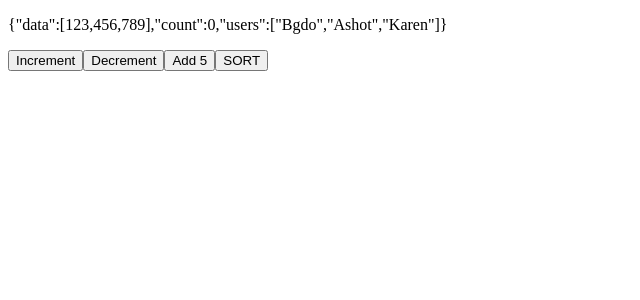
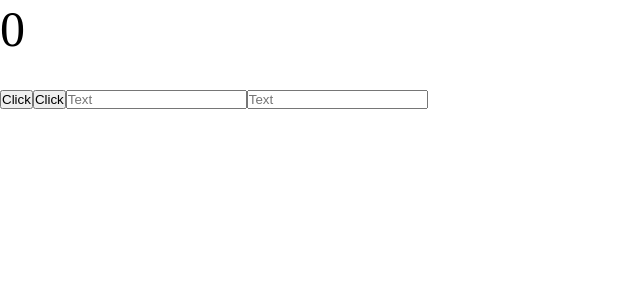
Before and after one commit to VaheM27/react_ujexner, a React (Create React App) app: page / in a window 1280 px wide. Shown: the top 300 px of the page, without its empty margins (0-640 px from the left). Built offline with nearby package versions, Linux system fonts and the light colour scheme.

Commit message:
useContext,useRef

```diff
--- /dev/null
+++ b/src/Lesson23-1/App.css
@@ -0,0 +1,18 @@
+* {
+    margin: 0;
+    padding: 0;
+    box-sizing: border-box;
+}
+
+a {
+    text-decoration: none;
+}
+
+ul,
+ol {
+    list-style: none;
+}
+
+div{
+    font-size: 50px;
+}
--- /dev/null
+++ b/src/Lesson23-1/App.jsx
@@ -0,0 +1,56 @@
+import { useEffect, useRef, useState } from "react";
+import "./App.css";
+
+const App = () => {
+  const [number, setNumber] = useState(0);
+  const ref = useRef(0);
+  const inputRef = useRef(null);
+  const inputRef2 = useRef(null);
+
+  useEffect(() => {
+    console.log("Render");
+  }, [number]);
+
+  const handelClick = () => {
+    ref.current++;
+    if (ref.current === 20) {
+      setNumber(ref.current);
+    }
+    console.log(ref.current);
+    // console.log(ref.current, "current");
+    // inputRef.current.focus();
+    // inputRef2.current.style.backgroundColor = "";
+    // inputRef.current.style.backgroundColor = "red";
+    // setNumber((prev) => prev + 1);
+  };
+
+  const handelClick2 = () => {
+    // ref.current++;
+    // console.log(ref.current);
+    inputRef2.current.focus();
+    inputRef.current.style.backgroundColor = "";
+    inputRef2.current.style.backgroundColor = "green";
+  };
+
+  return (
+    <div>
+      <p>{number}</p>
+      <button onClick={handelClick}>Click</button>
+      <button onClick={handelClick2}>Click</button>
+      <input
+        type="text"
+        placeholder="Text"
+        ref={inputRef}
+        onChange={handelClick}
+      />
+      <input
+        type="text"
+        placeholder="Text"
+        ref={inputRef2}
+        onChange={handelClick}
+      />
+    </div>
+  );
+};
+
+export default App;
--- /dev/null
+++ b/src/Lesson23/App.jsx
@@ -0,0 +1,20 @@
+import React, { createContext, useState } from "react";
+import ComponentA from "./components/ComponentA/ComponentA";
+import Navbar from "./components/Navbar/Navbar";
+
+export const UserData = createContext();
+
+const App = () => {
+  const [data, setData] = useState([{ id: "1", name: "Bdgo" }]);
+
+  return (
+    <div>
+      <UserData.Provider value={data}>
+        <Navbar />
+        <ComponentA />
+      </UserData.Provider>
+    </div>
+  );
+};
+
+export default App;
--- /dev/null
+++ b/src/Lesson23/components/CompnentB/Component.css
@@ -0,0 +1,4 @@
+p {
+  padding: 50px;
+  border: 1px solid #000;
+}
--- /dev/null
+++ b/src/Lesson23/components/CompnentC/Component.css
@@ -0,0 +1,4 @@
+p {
+  padding: 50px;
+  border: 1px solid #000;
+}
--- /dev/null
+++ b/src/Lesson23/components/ComponentA/Component.css
@@ -0,0 +1,4 @@
+p {
+  padding: 50px;
+  border: 1px solid #000;
+}
--- a/src/index.js
+++ b/src/index.js
@@ -1,6 +1,6 @@
 import React from "react";
 import ReactDOM from "react-dom/client";
-import App from "./Lesson20/App";
+import App from "./Lesson23-1/App";
 import { BrowserRouter } from "react-router-dom";
 
 const root = ReactDOM.createRoot(document.getElementById("root"));
```
Also changed, not shown: src/Lesson23/components/CompnentB/ComponentB.jsx (added, +14 -0 lines), src/Lesson23/components/CompnentC/ComponentC.jsx (added, +16 -0 lines), src/Lesson23/components/ComponentA/ComponentA.jsx (added, +14 -0 lines), src/Lesson23/components/Navbar/Navbar.jsx (added, +16 -0 lines), src/Lesson23/App.css (added), 1 other file (tests, documents, lock files or other folders).
